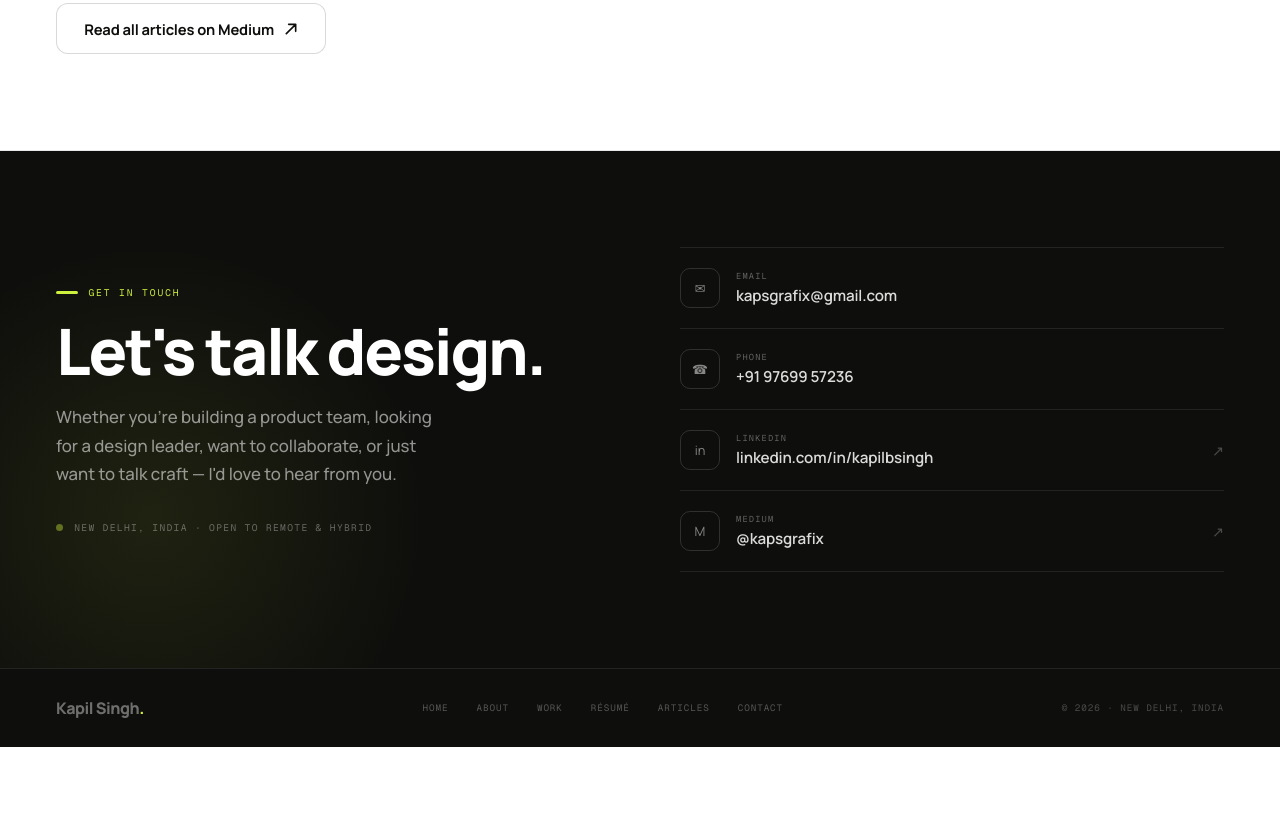
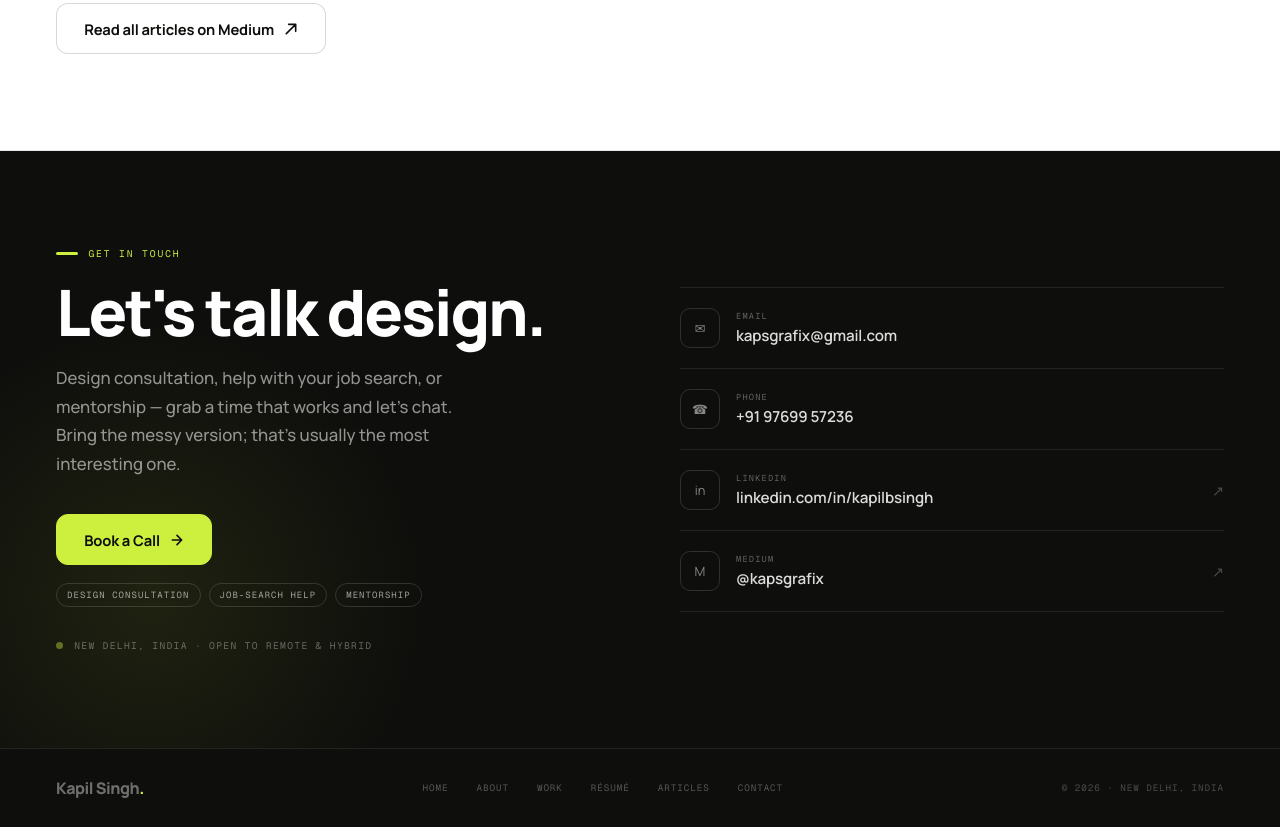
Before and after one commit to kapsgrafix/thekapilsingh, a plain HTML site: page index.html in a window 1280 px wide. Shown: the part 4290-5117 px from the top of the page. Before the commit the page ends 5037 px from the top, so only its background shows below. Drawn offline with nearby package versions, Linux system fonts and the light colour scheme.

Commit message:
Add files via upload

```diff
--- a/index.html
+++ b/index.html
@@ -291,7 +291,12 @@ a:hover svg.arr,button:hover svg.arr{transform:translate(3px,0);}
 .contact-eyebrow{display:flex;align-items:center;gap:.65rem;margin-bottom:1.25rem;}
 .contact-eyebrow::before{content:'';display:block;width:22px;height:3px;background:var(--lime);border-radius:2px;}
 .contact-eyebrow span{font-family:var(--ff-m);font-size:.6rem;letter-spacing:.2em;text-transform:uppercase;color:var(--lime);}
-.contact-sub{font-size:1.05rem;line-height:1.7;color:rgba(255,255,255,.55);max-width:380px;font-weight:500;}
+.contact-sub{font-size:1.05rem;line-height:1.7;color:rgba(255,255,255,.55);max-width:400px;font-weight:500;}
+.contact-book{margin-top:2.25rem;}
+.btn-book{background:var(--lime);color:var(--ink);border:1.5px solid var(--lime);}
+.btn-book:hover{background:var(--lime2);border-color:var(--lime2);transform:translateY(-2px);box-shadow:0 10px 28px rgba(205,240,63,.25);}
+.book-tags{display:flex;flex-wrap:wrap;gap:.5rem;margin-top:1.1rem;}
+.book-tags span{font-family:var(--ff-m);font-size:.56rem;letter-spacing:.12em;text-transform:uppercase;color:rgba(255,255,255,.6);border:1px solid rgba(255,255,255,.14);padding:5px 10px;border-radius:20px;}
 .loc-strip{display:flex;align-items:center;gap:.7rem;margin-top:2rem;}
 .loc-dot{width:7px;height:7px;background:var(--lime);border-radius:50%;animation:blink 2.8s ease-in-out infinite;}
 .loc-txt{font-family:var(--ff-m);font-size:.6rem;letter-spacing:.14em;text-transform:uppercase;color:rgba(255,255,255,.35);}
@@ -306,6 +311,12 @@ a:hover svg.arr,button:hover svg.arr{transform:translate(3px,0);}
 .cl-lbl{font-family:var(--ff-m);font-size:.54rem;letter-spacing:.14em;text-transform:uppercase;color:rgba(255,255,255,.35);display:block;margin-bottom:.15rem;}
 .cl-val{font-family:var(--ff-d);font-size:.95rem;font-weight:600;letter-spacing:-.01em;color:rgba(255,255,255,.85);}
 .cl-arr{color:rgba(255,255,255,.25);font-size:.9rem;transition:color .2s,transform .2s;}
+/* Featured Calendly row */
+.clink-feat{border-top:none;background:rgba(205,240,63,.07);border:1px solid rgba(205,240,63,.25);border-radius:12px;padding:1.1rem 1.1rem;margin-bottom:.4rem;}
+.clink-feat:hover{padding-left:1.6rem;background:rgba(205,240,63,.12);}
+.clink-feat + .clink{border-top:none;}
+.clink-feat .cl-ico{border-color:rgba(205,240,63,.35);}
+.clink-feat .cl-val{color:#fff;}
 
 /* ── FOOTER ──────────────────────────────────────── */
 footer{background:var(--ink);border-top:1px solid rgba(255,255,255,.09);padding:1.75rem 3.5rem;display:flex;justify-content:space-between;align-items:center;flex-wrap:wrap;gap:1rem;}
@@ -602,7 +613,11 @@ footer{background:var(--ink);border-top:1px solid rgba(255,255,255,.09);padding:
     <div class="rv-left">
       <div class="contact-eyebrow"><span>Get in Touch</span></div>
       <h2 class="contact-h">Let's <em>talk</em> design.</h2>
-      <p class="contact-sub">Whether you're building a product team, looking for a design leader, want to collaborate, or just want to talk craft — I'd love to hear from you.</p>
+      <p class="contact-sub">Design consultation, help with your job search, or mentorship — grab a time that works and let's chat. Bring the messy version; that's usually the most interesting one.</p>
+      <div class="contact-book">
+        <a href="https://calendly.com/kapsgrafix" target="_blank" rel="noopener" class="btn btn-book">Book a Call <svg class="arr" viewBox="0 0 12 12" fill="none"><path d="M2 6h8M6 2l4 4-4 4" stroke="currentColor" stroke-width="1.4" stroke-linecap="round" stroke-linejoin="round"/></svg></a>
+        <div class="book-tags"><span>Design Consultation</span><span>Job-Search Help</span><span>Mentorship</span></div>
+      </div>
       <div class="loc-strip"><div class="loc-dot"></div><span class="loc-txt">New Delhi, India · Open to remote & hybrid</span></div>
     </div>
     <div class="clink-list rv-right stagger">
```
